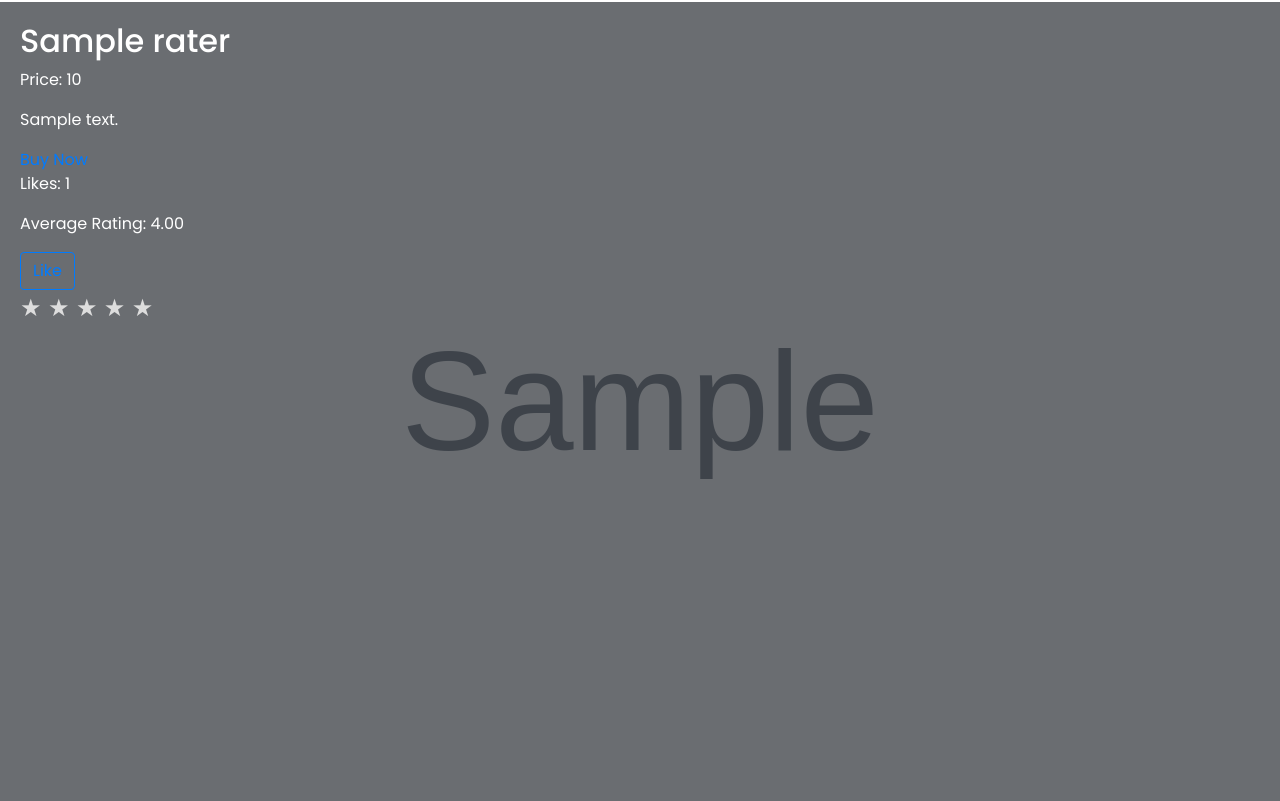
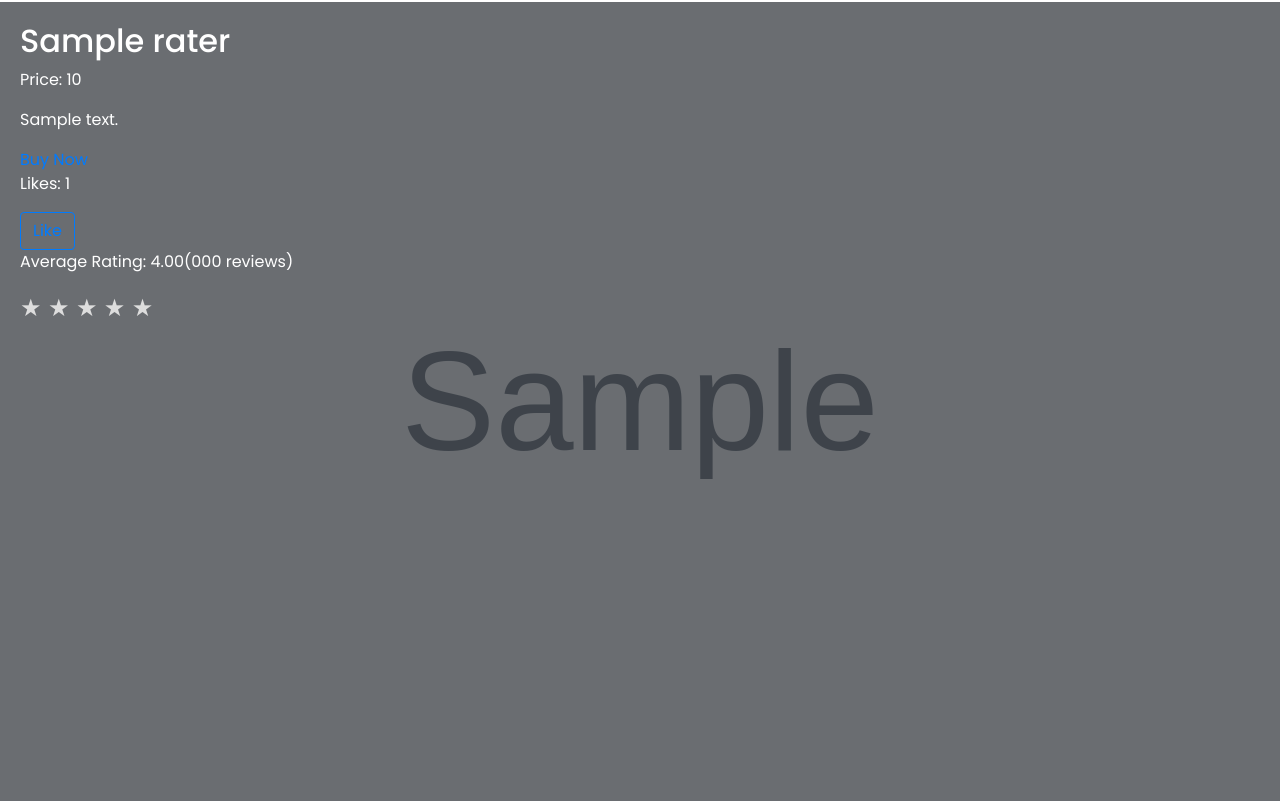
Before and after one commit to SujalSuryawanshi/Assanj, a Django app: template templates/rater_list.html in a window 1280 px wide. Shown: the part 70-871 px from the top of the page. Run offline with Django 5.2, Linux system fonts and the light colour scheme; the template is opened without the code that fills it: most values are stand-ins (such as "Sample title", 1, 10 or a date in 2020); grey boxes marked "Sample" are stand-in pictures; some web fonts are replaced.

Commit message:
Update rater_list.html

```diff
--- a/templates/rater_list.html
+++ b/templates/rater_list.html
@@ -12,10 +12,9 @@
             <p>Price: {{ rater.price }}</p>
             <p>{{ rater.description }}</p>
             <a href="{{ rater.aff_link }}" target="_blank">Buy Now</a>
-            <p id="likes-{{ rater.id }}">Likes: {{ rater.total_likes }}</p>
-            <p id="rating-{{ rater.id }}">Average Rating: {{ rater.average_rating|floatformat:2 }}</p>
 
             <!-- Like Button -->
+            <p id="likes-{{ rater.id }}">Likes: {{ rater.total_likes }}</p>
             <button onclick="likeRater({{ rater.id }})" class="btn btn-outline-primary">
                 {% if user in rater.likes.all %}
                     Unlike
@@ -25,6 +24,7 @@
             </button>
 
             <!-- Star Rating -->
+            <p id="rating-{{ rater.id }}">Average Rating: {{ rater.average_rating|floatformat:2 }}({{ rater.number_of_reviews }} reviews)</p>
             <div class="star-rating" id="star-rating-{{ rater.id }}">
                 {% for i in "12345" %}
                 <span class="star" data-value="{{ forloop.counter }}" onclick="rateRater({{ rater.id }}, {{ forloop.counter }})">
```
